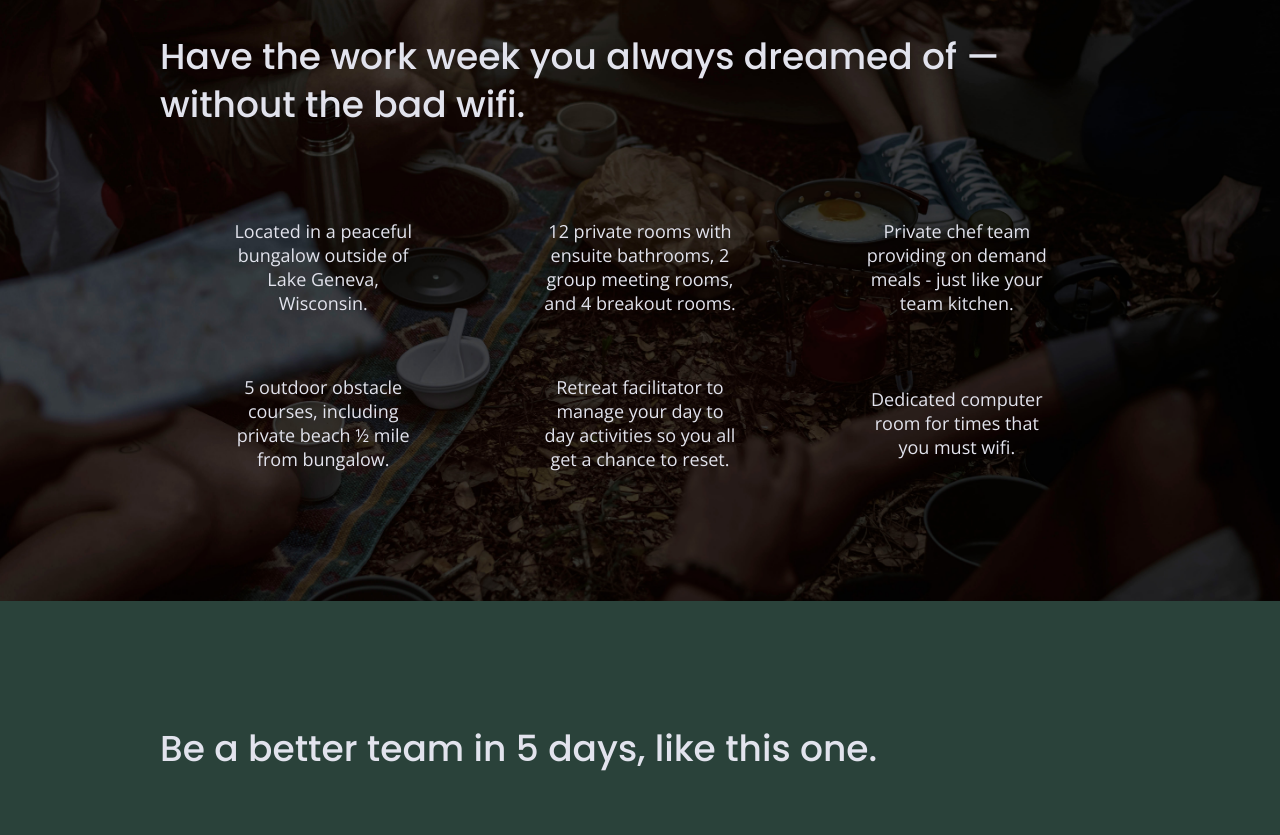
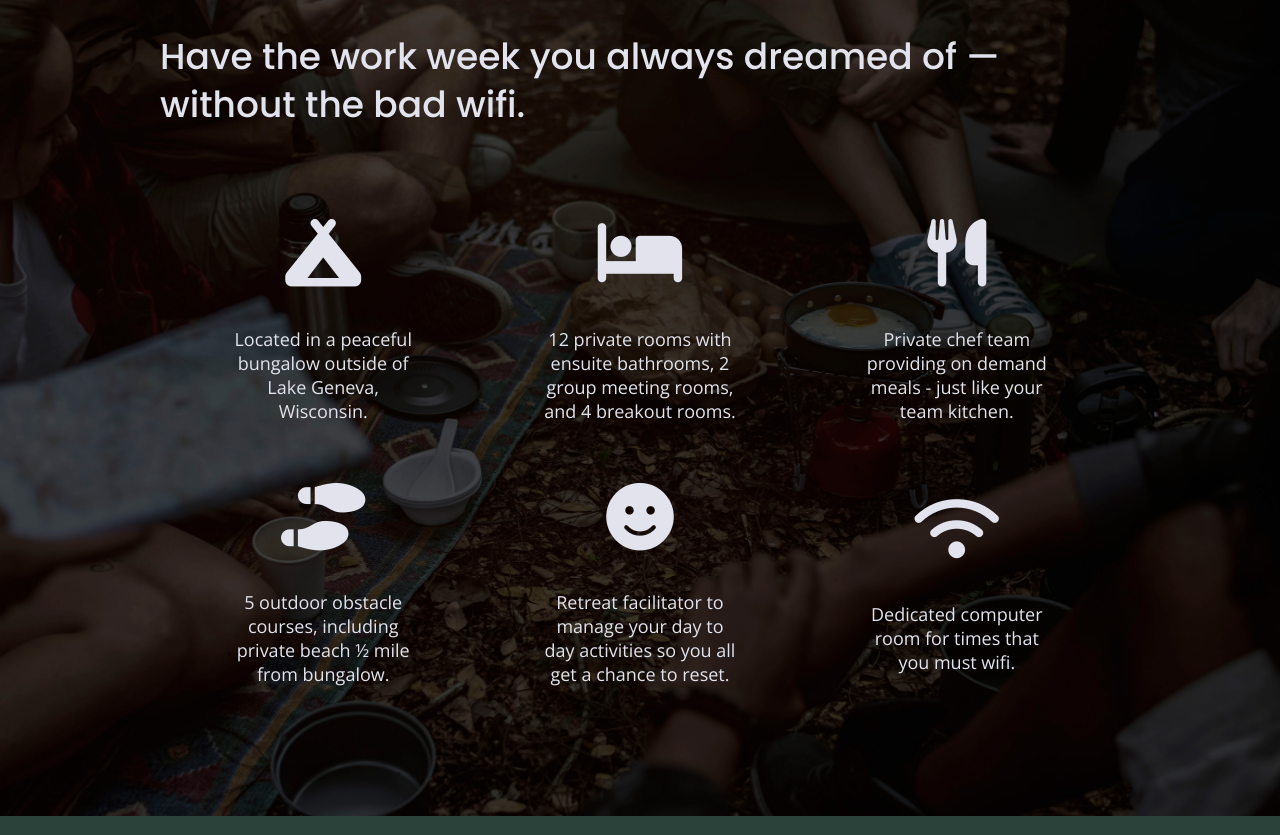
Before and after one commit to FrancyS85/unplugged, a website built with Parcel: page index.html in a window 1280 px wide. Shown: the part 1096-1931 px from the top of the page. Built offline with nearby package versions, Linux system fonts and the light colour scheme.

Commit message:
Features icons added

```diff
--- a/css/main.css
+++ b/css/main.css
@@ -304,6 +304,11 @@ aside .form{
 .features p {
   margin: 0;
   text-align: center;
+}
+
+.features i {
+  font-size: 3.75em;
+  margin-bottom: 40px;
 }
 
 /* Reviews */
--- a/index.html
+++ b/index.html
@@ -22,6 +22,8 @@
   <link href="https://fonts.googleapis.com/css2?family=Open+Sans:wght@400;700&display=swap" rel="stylesheet">
 
   <link href="https://fonts.googleapis.com/css?family=Open+Sans:400,700|Poppins:500,700" rel="stylesheet">
+
+  <script src="https://kit.fontawesome.com/f4ac69f5b7.js" crossorigin="anonymous"></script>
 
   <meta name="theme-color" content="#fafafa">
 </head>
@@ -75,6 +77,7 @@
         <div class="features-items">
           <article>
             <p class="fontawesome-icon">
+              <i class="fas fa-campground"></i>
             </p>
             <p class="features-item-description">
               Located in a peaceful bungalow outside of Lake Geneva, Wisconsin.
@@ -82,6 +85,7 @@
           </article>
           <article>
             <p class="fontawesome-icon">
+              <i class="fa-solid fa-bed"></i>
             </p>
             <p class="features-item-description">
               12 private rooms with ensuite bathrooms, 2 group meeting rooms, and 4 breakout rooms.
@@ -89,6 +93,7 @@
           </article>
           <article>
             <p class="fontawesome-icon">
+              <i class="fa-solid fa-utensils"></i>
             </p>
             <p class="features-item-description">
               Private chef team providing on demand meals - just like your team kitchen.
@@ -96,6 +101,7 @@
           </article>
           <article>
             <p class="fontawesome-icon">
+              <i class="fa-solid fa-shoe-prints"></i>
             </p>
             <p class="features-item-description">
               5 outdoor obstacle courses, including private beach ½ mile from bungalow.
@@ -103,6 +109,7 @@
           </article>
           <article>
             <p class="fontawesome-icon">
+              <i class="fa-solid fa-face-smile"></i>
             </p>
             <p class="features-item-description">
               Retreat facilitator to manage your day to day activities so you all get a chance to reset.
@@ -110,6 +117,7 @@
           </article>
           <article>
             <p class="fontawesome-icon">
+              <i class="fa-solid fa-wifi"></i>
             </p>
             <p class="features-item-description">
               Dedicated computer room for times that you must wifi.
```
Also changed, not shown: about/index.html (+2 -0 lines), faq/index.html (+2 -0 lines).
